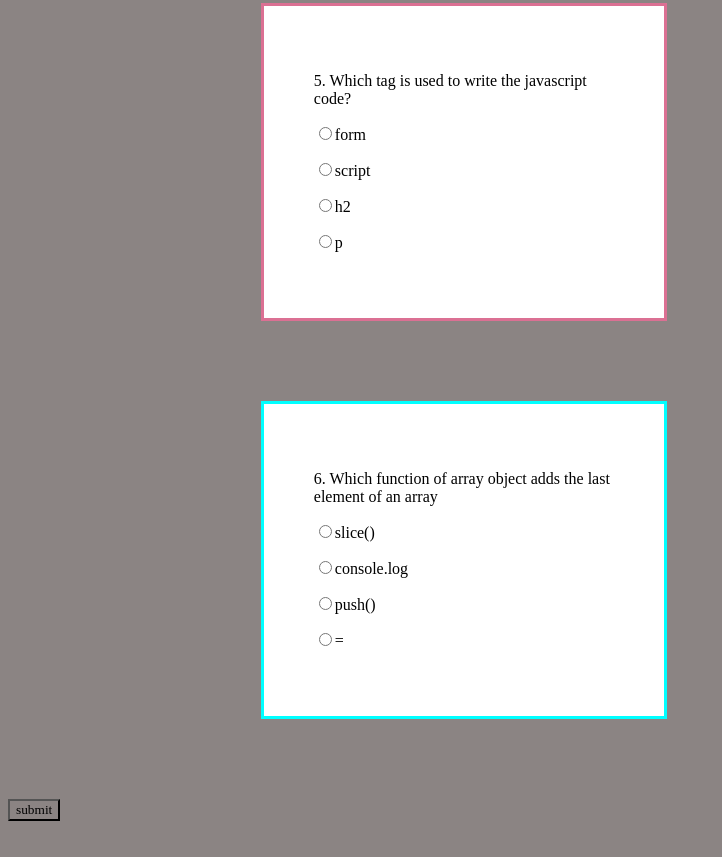
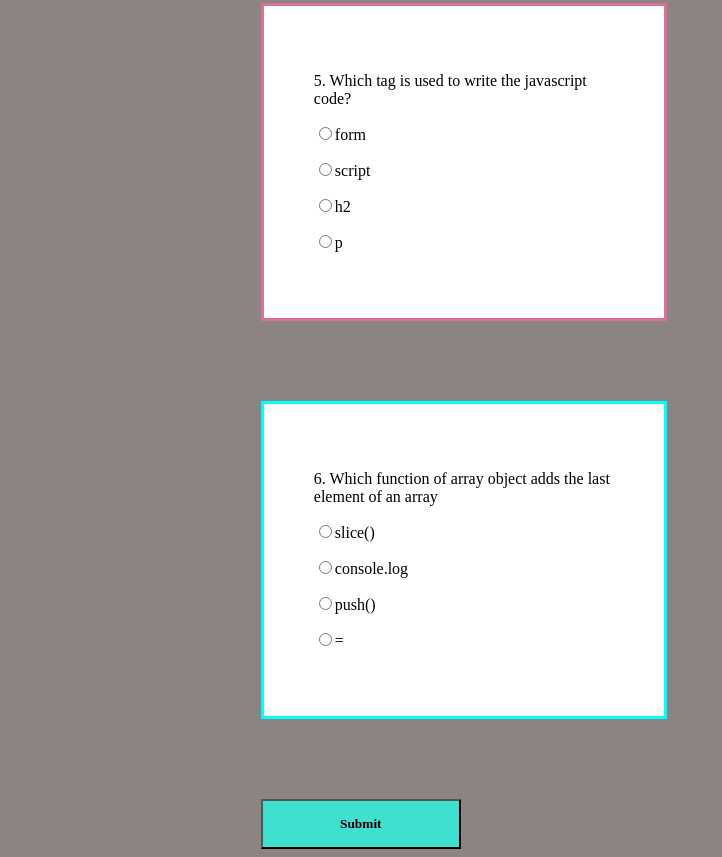
Before and after one commit to Ngima-Muraguri/Week3IP, a plain HTML site: page index.html in a window 1280 px wide. Shown: the part 1654-2511 px from the top of the page, without its empty margins (0-722 px from the left). Before the commit the page ends 2483 px from the top, so only its background shows below. Drawn offline with Linux system fonts and the light colour scheme.

Commit message:
st;button;styled the button

```diff
--- a/index.css
+++ b/index.css
@@ -67,8 +67,14 @@
 p{
     background-color: white;
 }
-ul li{
-    background-color: white;
-    list-style-type: none;
+.button{
+    width: 200px;
+    height: 50px;
+    margin-left: 20%;
+    background-color:turquoise;
+    font-weight: bold;
 
 }
+button:hover{
+    background-color: blue;
+}
--- a/index.html
+++ b/index.html
@@ -66,10 +66,10 @@
         </div>
         </div>
 
+<button class="button">Submit</button>
 
 
 
-<input type="button" value="submit" onclick="">
     </form>
     <script type="text/javascript" src="script.js"></script>
 </body>
```
